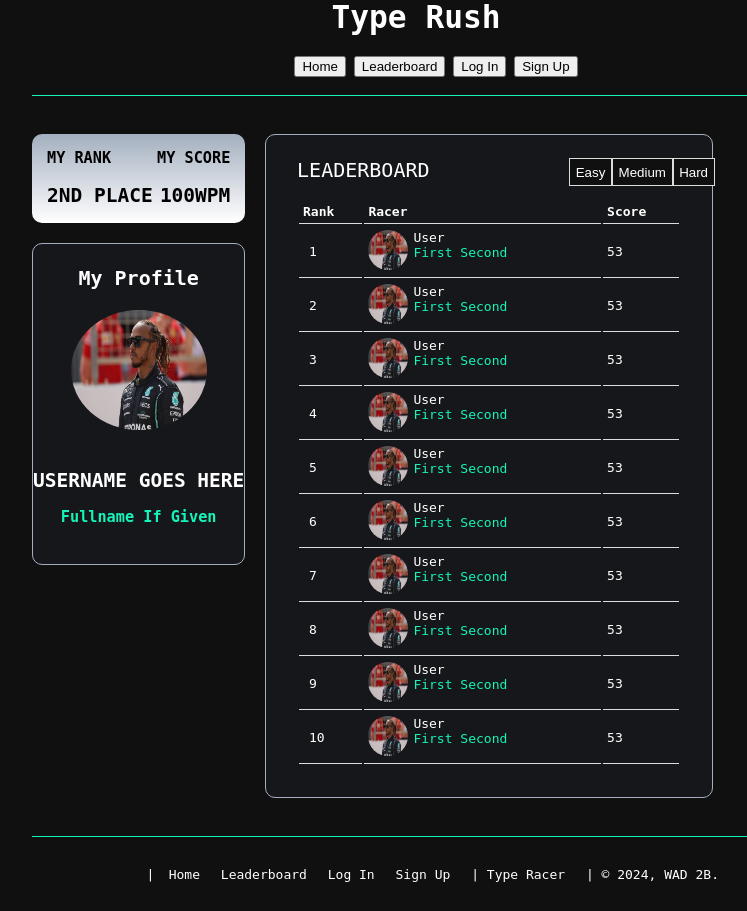
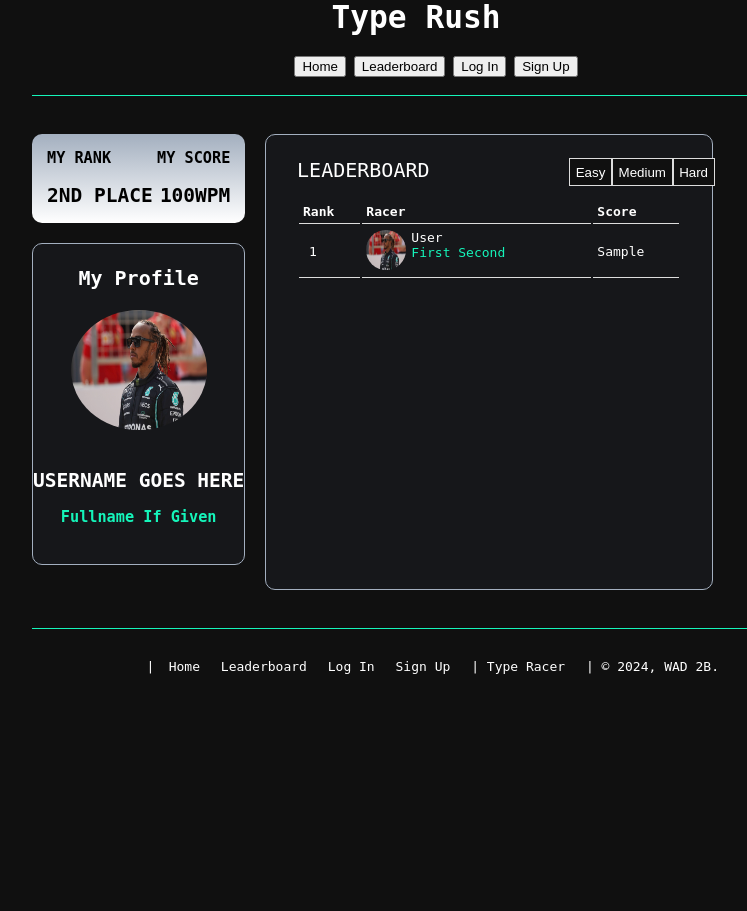
Before and after one commit to TheCalebHenshaw/TypeRush, a Django app: template templates/typerush/leaderboard.html in a window 1280 px wide. Shown: the part 131-1042 px from the top of the page, without its empty margins (224-971 px from the left). After the commit the page ends 805 px from the top, so only its background shows below. Run offline with Django 3.2, Linux system fonts and the light colour scheme; the template is opened without the code that fills it: most values are stand-ins (such as "Sample title", 1, 10 or a date in 2020).

Commit message:
Leaderboard - added template tags to show top scores

```diff
--- a/templates/typerush/leaderboard.html
+++ b/templates/typerush/leaderboard.html
@@ -70,6 +70,7 @@
             </thead>
             <tbody>
             <tr class="data-items">
+                {% for game in top_games_by_mode %}
                 <td id="rank">1</td>
                 <td id="user-data">
                     <div id="profile-pic">
@@ -83,162 +84,9 @@
                             First Second
                         </div>
                     </div>
-
                 </td>
-                <td>53</td>
-            </tr>
-            <tr class="data-items">
-                <td id="rank">2</td>
-                <td id="user-data">
-                    <div id="profile-pic">
-                        <img src="{% static 'images/profile1.jpg' %}" alt="profile pic goes here" />
-                    </div>
-                    <div id="name">
-                        <div id="username">
-                            User
-                        </div>
-                        <div id="fullname">
-                            First Second
-                        </div>
-                    </div>
-                </td>
-                <td>53</td>
-            </tr>
-            <tr class="data-items">
-                <td id="rank">3</td>
-                <td id="user-data">
-                    <div id="profile-pic">
-                        <img src="{% static 'images/profile1.jpg' %}" alt="profile pic goes here" />
-                    </div>
-                    <div id="name">
-                        <div id="username">
-                            User
-                        </div>
-                        <div id="fullname">
-                            First Second
-                        </div>
-                    </div>
-                </td>
-                <td>53</td>
-            </tr>
-            <tr class="data-items">
-                <td id="rank">4</td>
-                <td id="user-data">
-                    <div id="profile-pic">
-                        <img src="{% static 'images/profile1.jpg' %}" alt="profile pic goes here" />
-                    </div>
-                    <div id="name">
-                        <div id="username">
-                            User
-                        </div>
-                        <div id="fullname">
-                            First Second
-                        </div>
-                    </div>
-                </td>
-                <td>53</td>
-            </tr>
-            <tr class="data-items">
-                <td id="rank">5</td>
-                <td id="user-data">
-                    <div id="profile-pic">
-                        <img src="{% static 'images/profile1.jpg' %}" alt="profile pic goes here" />
-                    </div>
-                    <div id="name">
-                        <div id="username">
-                            User
-                        </div>
-                        <div id="fullname">
-                            First Second
-                        </div>
-                    </div>
-                </td>
-                <td>53</td>
-            </tr>
-            <tr class="data-items">
-                <td id="rank">6</td>
-                <td id="user-data">
-                    <div id="profile-pic">
-                        <img src="{% static 'images/profile1.jpg' %}" alt="profile pic goes here" />
-                    </div>
-                    <div id="name">
-                        <div id="username">
-                            User
-                        </div>
-                        <div id="fullname">
-                            First Second
-                        </div>
-                    </div>
-                </td>
-                <td>53</td>
-            </tr>
-            <tr class="data-items">
-                <td id="rank">7</td>
-                <td id="user-data">
-                    <div id="profile-pic">
-                        <img src="{% static 'images/profile1.jpg' %}" alt="profile pic goes here" />
-                    </div>
-                    <div id="name">
-                        <div id="username">
-                            User
-                        </div>
-                        <div id="fullname">
-                            First Second
-                        </div>
-                    </div>
-                </td>
-                <td>53</td>
-            </tr>
-            <tr class="data-items">
-                <td id="rank">8</td>
-                <td id="user-data">
-                    <div id="profile-pic">
-                        <img src="{% static 'images/profile1.jpg' %}" alt="profile pic goes here" />
-                    </div>
-                    <div id="name">
-                        <div id="username">
-                            User
-                        </div>
-                        <div id="fullname">
-                            First Second
-                        </div>
-                    </div>
-                </td>
-                <td>53</td>
-            </tr>
-            <tr class="data-items">
-                <td id="rank">9</td>
-                <td id="user-data">
-                    <div id="profile-pic">
-                        <img src="{% static 'images/profile1.jpg' %}" alt="profile pic goes here" />
-                    </div>
-                    <div id="name">
-                        <div id="username">
-                            User
-                        </div>
-                        <div id="fullname">
-                            First Second
-                        </div>
-                    </div>
-                </td>
-                <td>53</td>
-            </tr>
-            <tr class="data-items">
-                <td id="rank">10</td>
-                <td id="user-data">
-                    <div id="profile-pic">
-                        <img src="{% static 'images/profile1.jpg' %}" alt="profile pic goes here" />
-                    </div>
-                    <div id="name">
-                        <div id="username">
-                            User
-                        </div>
-                        <div id="fullname">
-                            First Second
-                        </div>
-                    </div>
-                </td>
-                <td>53</td>
+                <td>{{ top_games_by_mode }}</td>
+                {% endfor %}
             </tr>
 
             <!-- Actual code that will be used -->
--- a/typerush/views.py
+++ b/typerush/views.py
@@ -12,6 +12,7 @@ from .forms import UserForm, UserProfileForm
 # Create your views here.
 def home(request):
     return render(request, 'typerush/home.html', {})
+
 from .models import Player
 
 def leaderboard(request):
```
Also changed, not shown: typerush/migrations/0001_initial.py (added).
